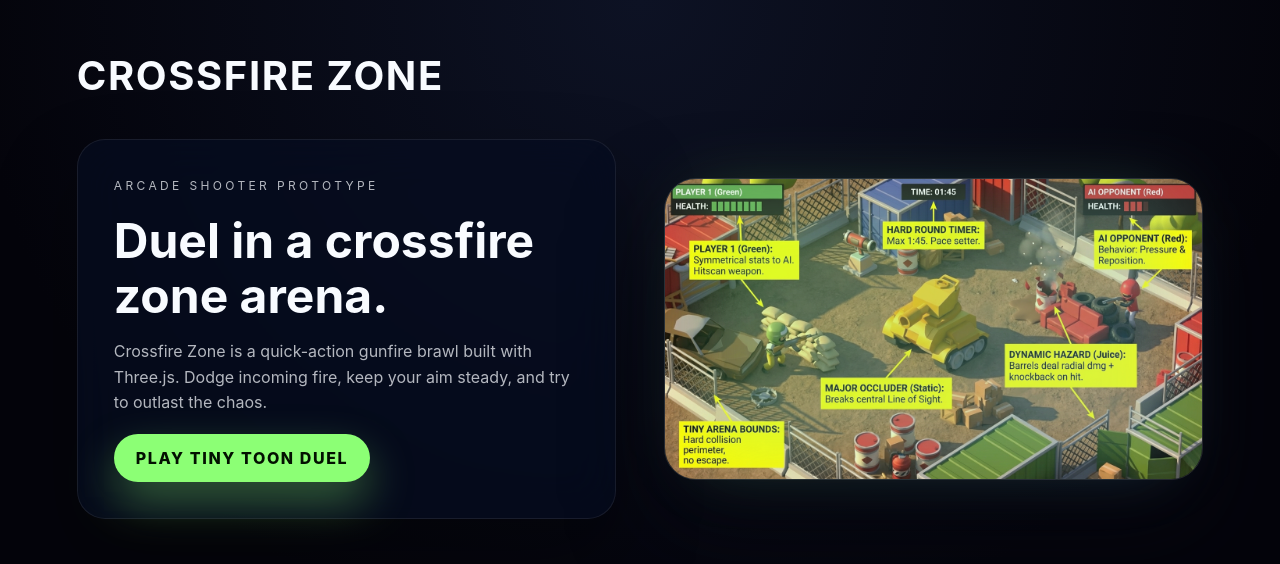
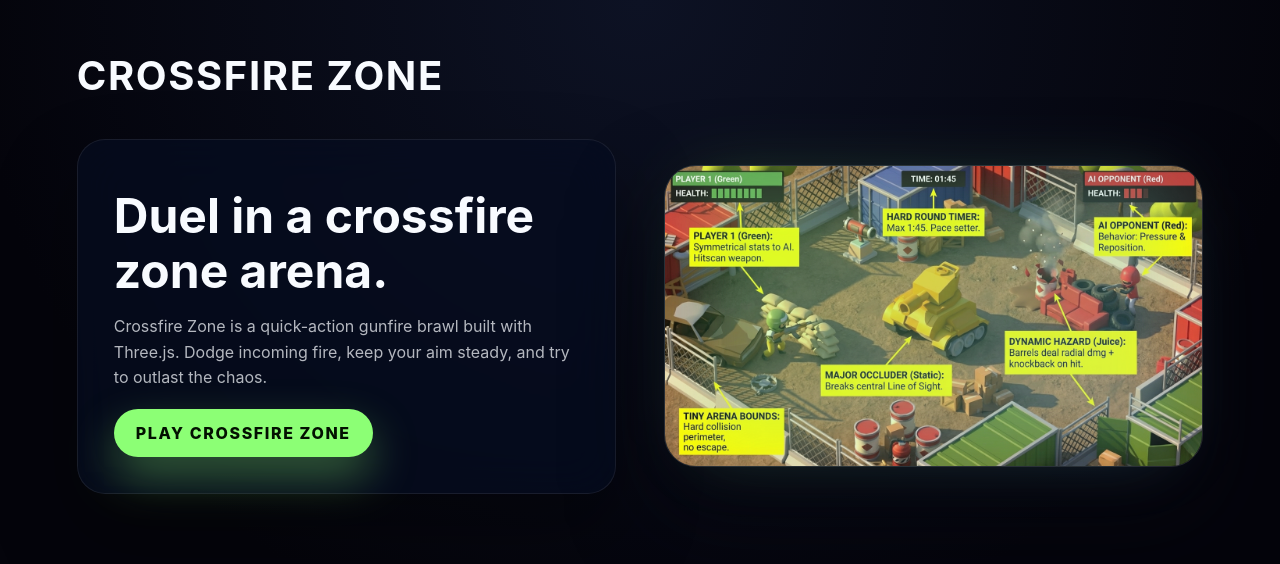
Before and after one commit to Ace-g-ops/crossfire-zone-game, a website: page public/index.html in a window 1280 px wide. Drawn offline with Linux system fonts and the light colour scheme; a script that the page names is missing.

Commit message:
fix: modified index.html

```diff
--- a/public/index.html
+++ b/public/index.html
@@ -214,14 +214,13 @@
 	  <main>
 	    <div class="entry">
 	      <section class="card">
-	        <p class="eyebrow">Arcade Shooter Prototype</p>
 	        <h2>Duel in a crossfire zone arena.</h2>
 	        <p>
 	          Crossfire Zone is a quick-action gunfire brawl built with Three.js. Dodge incoming fire, keep your aim steady,
 	          and try to outlast the chaos.
 	        </p>
 		        <div class="cta">
-              <a href="toonshooter">Play Tiny Toon Duel</a>
+              <a href="toonshooter">Play Crossfire Zone</a>
 
 		        </div>
 		      </section>
```
